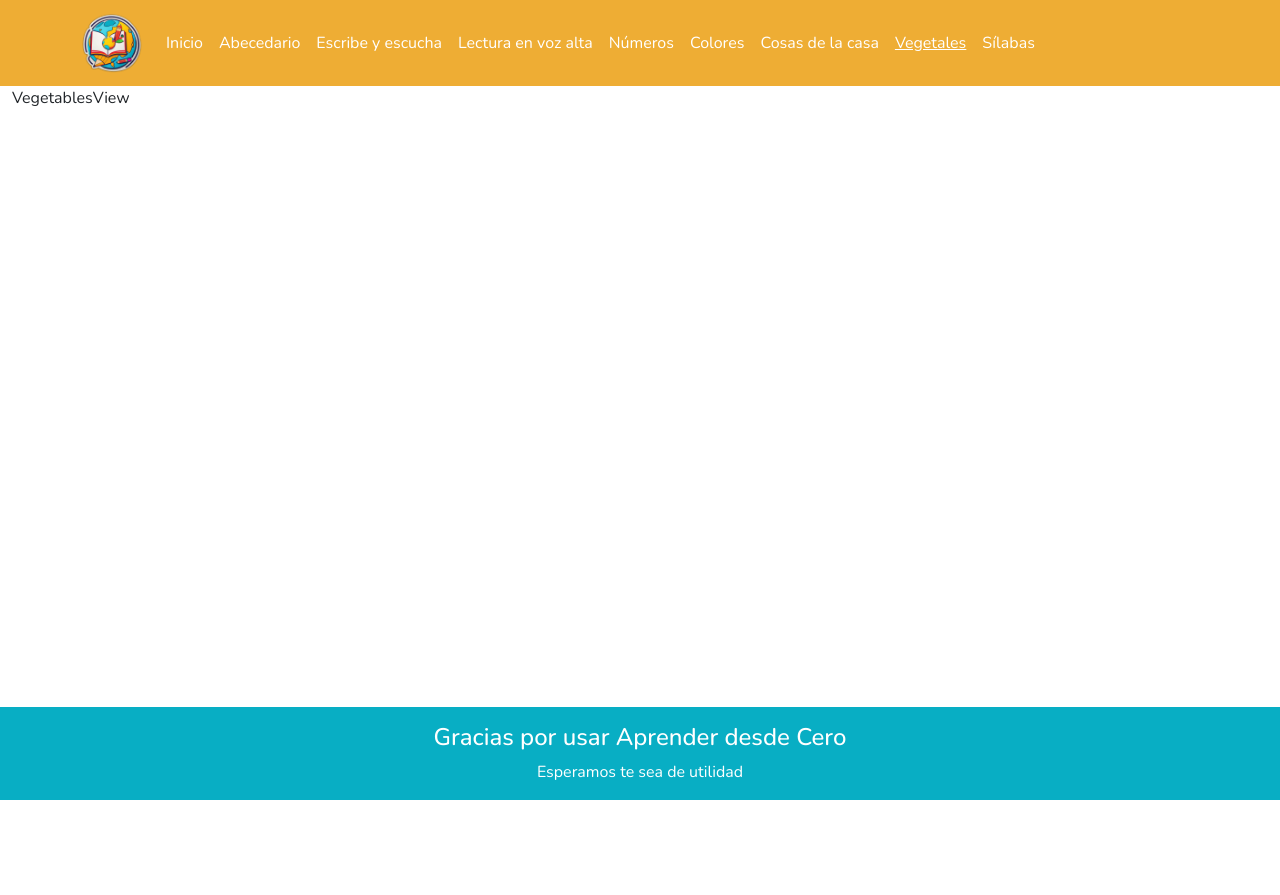
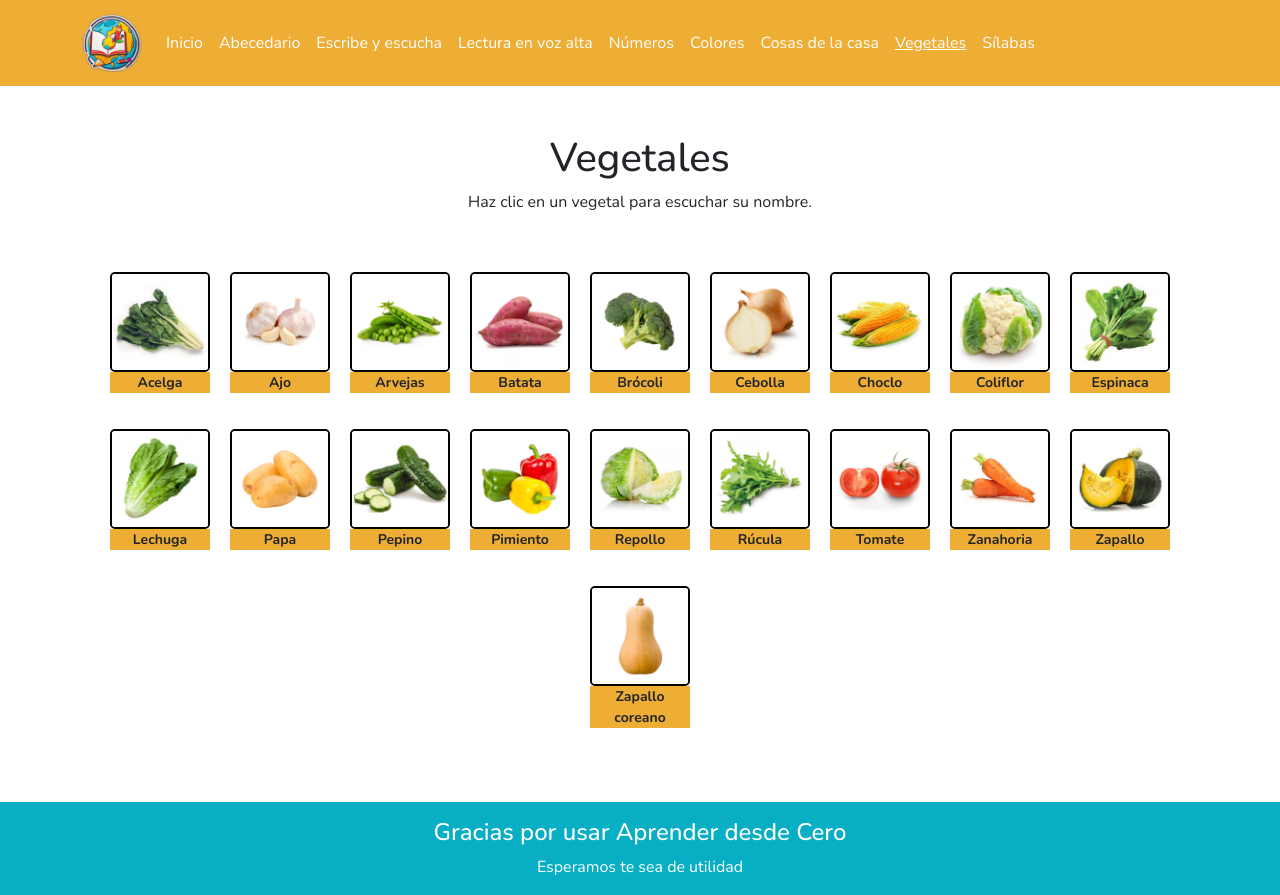
Before and after one commit to AnabelaGuillermo/aprenderDesdeCero, a React (Vite) app: page /Vegetales in a window 1280 px wide. Before the commit the page ends 800 px from the top, so only its background shows below. Built offline with nearby package versions, Linux system fonts and the light colour scheme.

Commit message:
Agrego mapeo y estilos css.

```diff
--- /dev/null
+++ b/src/css/VegetablesView.css
@@ -0,0 +1,7 @@
+.vegetables-content {
+  display: flex;
+  justify-content: center;
+  flex-wrap: wrap;
+  gap: 20px;
+  padding: 10px;
+}
--- a/src/views/VegetablesView.jsx
+++ b/src/views/VegetablesView.jsx
@@ -1,9 +1,21 @@
-import React from 'react'
+import React from "react";
+import ItemCard from "../components/HomeStuffView/ItemCard";
+import { vegetablesView } from "../data/vegetables";
 
-const VegetablesView = () => {
+import "../css/VegetablesView.css";
+
+function VegetablesView() {
   return (
-    <div>VegetablesView</div>
-  )
+    <section className="container mt-5 text-center">
+      <h1>Vegetales</h1>
+      <p className="mb-5">Haz clic en un vegetal para escuchar su nombre.</p>
+      <div className="vegetables-content">
+        {vegetablesView.Vegetales.map((vegetable, index) => (
+          <ItemCard key={index} item={vegetable} />
+        ))}
+      </div>
+    </section>
+  );
 }
 
-export default VegetablesView
+export default VegetablesView;
```
